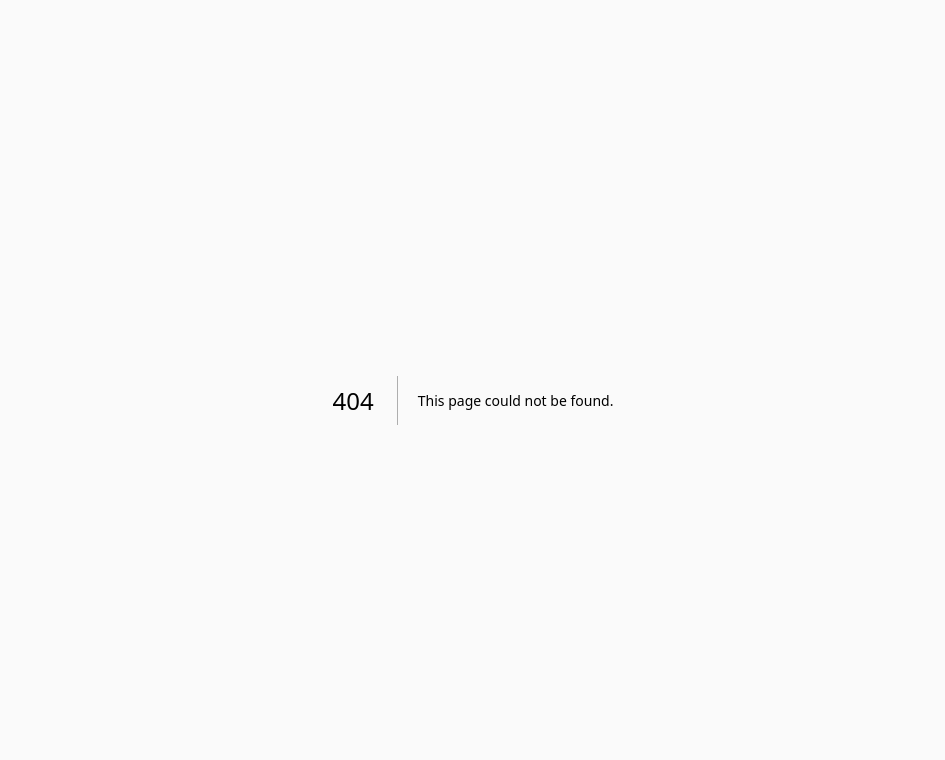
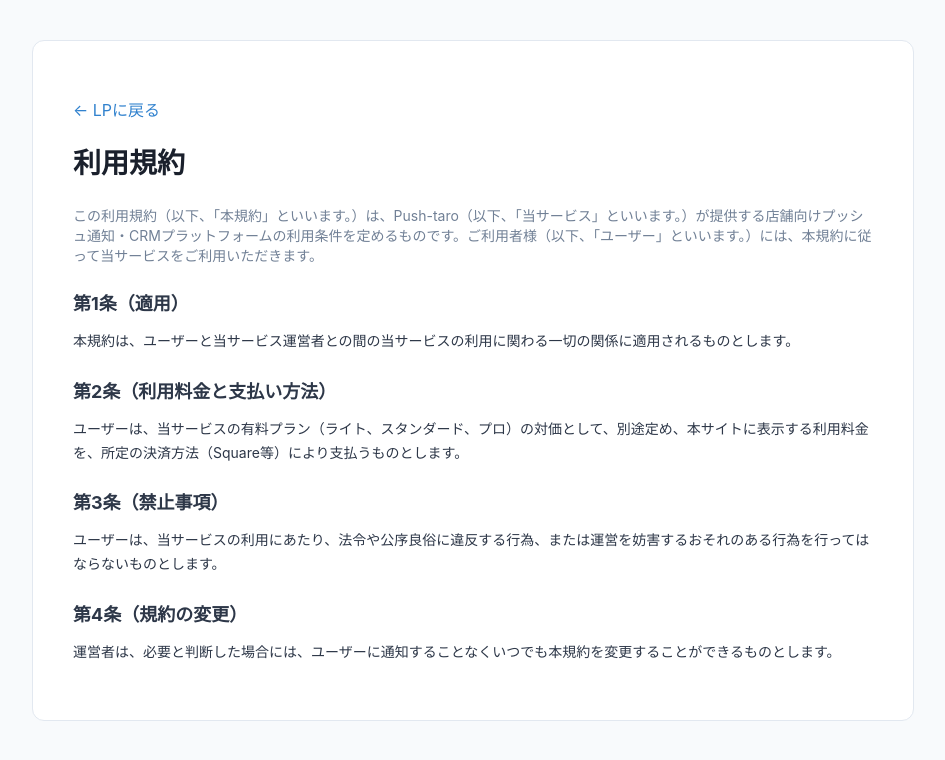
Before and after one commit to thellcishii-lang/push-taro, a Next.js app: page /terms in a window 1280 px wide. Before the commit this address had no page. Shown: the top 760 px of the page, without its empty margins (167-1112 px from the left). Built offline with nearby package versions, Linux system fonts and the light colour scheme.

Commit message:
Create page.tsx

```diff
--- /dev/null
+++ b/app/terms/page.tsx
@@ -0,0 +1,27 @@
+'Link'
+import Link from 'next/link';
+
+export default function TermsPage() {
+  return (
+    <div style={{ fontFamily: '-apple-system, BlinkMacSystemFont, "Segoe UI", Roboto, sans-serif', color: '#2d3748', background: '#f8fafc', minHeight: '100vh', padding: '40px 20px' }}>
+      <div style={{ maxWidth: '800px', margin: '0 auto', background: '#fff', padding: '40px', borderRadius: '12px', border: '1px solid #e2e8f0' }}>
+        <p style={{ marginBottom: '20px' }}><Link href="/lp" style={{ color: '#3182ce', textDecoration: 'none' }}>← LPに戻る</Link></p>
+        <h1 style={{ fontSize: '28px', fontWeight: '800', marginBottom: '24px', color: '#1a202c' }}>利用規約</h1>
+
+        <p style={{ marginBottom: '16px', fontSize: '14px', color: '#718096' }}>この利用規約（以下、「本規約」といいます。）は、Push-taro（以下、「当サービス」といいます。）が提供する店舗向けプッシュ通知・CRMプラットフォームの利用条件を定めるものです。ご利用者様（以下、「ユーザー」といいます。）には、本規約に従って当サービスをご利用いただきます。</p>
+
+        <h3 style={{ fontSize: '18px', fontWeight: '700', marginTop: '24px', marginBottom: '8px' }}>第1条（適用）</h3>
+        <p style={{ fontSize: '14px', lineHeight: '1.7', marginBottom: '16px' }}>本規約は、ユーザーと当サービス運営者との間の当サービスの利用に関わる一切の関係に適用されるものとします。</p>
+
+        <h3 style={{ fontSize: '18px', fontWeight: '700', marginTop: '24px', marginBottom: '8px' }}>第2条（利用料金と支払い方法）</h3>
+        <p style={{ fontSize: '14px', lineHeight: '1.7', marginBottom: '16px' }}>ユーザーは、当サービスの有料プラン（ライト、スタンダード、プロ）の対価として、別途定め、本サイトに表示する利用料金を、所定の決済方法（Square等）により支払うものとします。</p>
+
+        <h3 style={{ fontSize: '18px', fontWeight: '700', marginTop: '24px', marginBottom: '8px' }}>第3条（禁止事項）</h3>
+        <p style={{ fontSize: '14px', lineHeight: '1.7', marginBottom: '16px' }}>ユーザーは、当サービスの利用にあたり、法令や公序良俗に違反する行為、または運営を妨害するおそれのある行為を行ってはならないものとします。</p>
+
+        <h3 style={{ fontSize: '18px', fontWeight: '700', marginTop: '24px', marginBottom: '8px' }}>第4条（規約の変更）</h3>
+        <p style={{ fontSize: '14px', lineHeight: '1.7', marginBottom: '16px' }}>運営者は、必要と判断した場合には、ユーザーに通知することなくいつでも本規約を変更することができるものとします。</p>
+      </div>
+    </div>
+  );
+}
```
